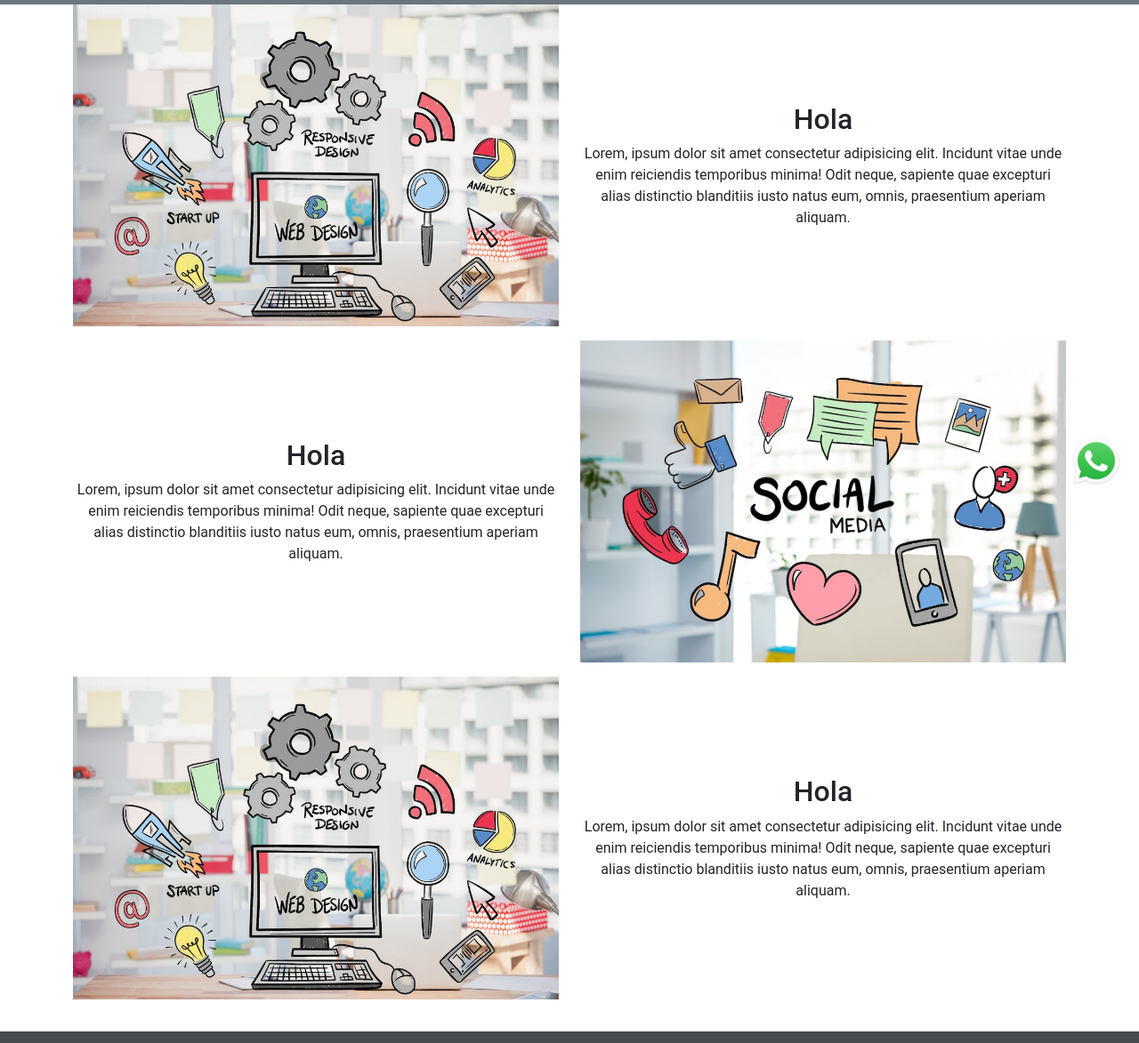
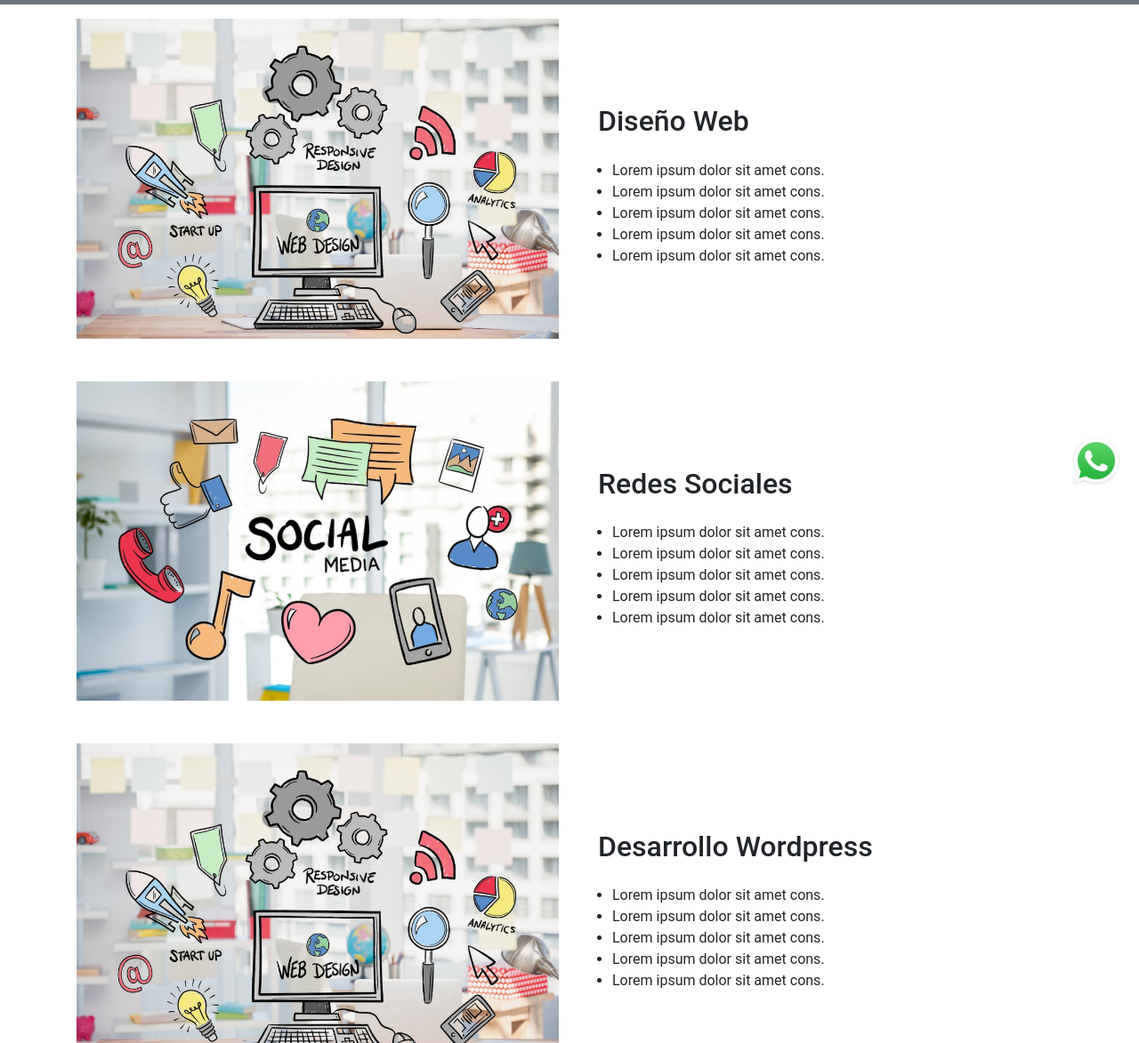
Before and after one commit to Juan-Pablo-Welsch/Pre-Entrega2-WelschJuanPablo, a website: page Servicios.html in a window 1280 px wide. Shown: the part 191-1364 px from the top of the page at 89% size. Drawn offline with nearby package versions, Linux system fonts and the light colour scheme.

Commit message:
decimotercercommit

```diff
--- a/Servicios.html
+++ b/Servicios.html
@@ -37,39 +37,57 @@
     </nav>
 <div class="container">
     <div class="row">
-        <div class="col-sm d-flex justify-content-center align-items-center">
+        <div class="col-sm p-3 d-flex justify-content-center align-items-center">
             <p><img src="./Images/Desarrollo.jpg" alt="Desarrollo" class="img-fluid"></p>
         </div>
-        <div class="col d-flex justify-content-center align-items-center">
-            <div class="texto-servicios text-center">
-                <h2>Hola</h2>
-                <p>Lorem, ipsum dolor sit amet consectetur adipisicing elit. Incidunt vitae unde enim reiciendis temporibus minima! Odit neque, sapiente quae excepturi alias distinctio blanditiis iusto natus eum, omnis, praesentium aperiam aliquam.</p>
+        <div class="col-lg d-flex justify-content-start col-sm d-flex justify-content-center align-items-center">
+            <div class="texto-servicios col-lg tex-start col-sm text-center">
+                <h2 class="text-start p-3">Diseño Web</h2>
+                <ul>
+                    <li class="text-start">Lorem ipsum dolor sit amet cons.</li>
+                    <li class="text-start">Lorem ipsum dolor sit amet cons.</li>
+                    <li class="text-start">Lorem ipsum dolor sit amet cons.</li>
+                    <li class="text-start">Lorem ipsum dolor sit amet cons.</li>
+                    <li class="text-start">Lorem ipsum dolor sit amet cons.</li>
+                </ul>
             </div>
         </div>
     </div>
 </div>
 <div class="container">
     <div class="row">
-        <div class="col-sm d-flex justify-content-center align-items-center">
-            <div class="texto-servicios text-center">
-                <h2>Hola</h2>
-                <p>Lorem, ipsum dolor sit amet consectetur adipisicing elit. Incidunt vitae unde enim reiciendis temporibus minima! Odit neque, sapiente quae excepturi alias distinctio blanditiis iusto natus eum, omnis, praesentium aperiam aliquam.</p>
+        <div class="col-sm p-3 d-flex justify-content flex-center align-items-center">
+            <p><img src="./Images/sociales.jpg" alt="Desarrollo" class="img-fluid"></p>
+        </div>
+        <div class="col-lg d-flex justify-content-start col-sm d-flex justify-content-center align-items-center">
+            <div class="texto-servicios col-lg tex-start col-sm text-center">
+                <h2 class="text-start p-3">Redes Sociales</h2>
+                <ul>
+                    <li class="text-start">Lorem ipsum dolor sit amet cons.</li>
+                    <li class="text-start">Lorem ipsum dolor sit amet cons.</li>
+                    <li class="text-start">Lorem ipsum dolor sit amet cons.</li>
+                    <li class="text-start">Lorem ipsum dolor sit amet cons.</li>
+                    <li class="text-start">Lorem ipsum dolor sit amet cons.</li>
+                </ul>
             </div>
-        </div>
-        <div class="col d-flex justify-content-center align-items-center">
-            <p><img src="./Images/sociales.jpg" alt="Desarrollo" class="img-fluid"></p>
         </div>
     </div>
 </div>
 <div class="container">
     <div class="row">
-        <div class="col-sm d-flex justify-content-center align-items-center">
+        <div class="col-sm p-3 d-flex justify-content-center align-items-center">
             <p><img src="./Images/Desarrollo.jpg" alt="Desarrollo" class="img-fluid"></p>
         </div>
-        <div class="col d-flex justify-content-center align-items-center">
-            <div class="texto-servicios text-center">
-                <h2>Hola</h2>
-                <p>Lorem, ipsum dolor sit amet consectetur adipisicing elit. Incidunt vitae unde enim reiciendis temporibus minima! Odit neque, sapiente quae excepturi alias distinctio blanditiis iusto natus eum, omnis, praesentium aperiam aliquam.</p>
+        <div class="col-lg d-flex justify-content-start col-sm d-flex justify-content-center align-items-center">
+            <div class="texto-servicios col-lg tex-start col-sm text-center">
+                <h2 class="text-start p-3">Desarrollo Wordpress</h2>
+                <ul>
+                    <li class="text-start">Lorem ipsum dolor sit amet cons.</li>
+                    <li class="text-start">Lorem ipsum dolor sit amet cons.</li>
+                    <li class="text-start">Lorem ipsum dolor sit amet cons.</li>
+                    <li class="text-start">Lorem ipsum dolor sit amet cons.</li>
+                    <li class="text-start">Lorem ipsum dolor sit amet cons.</li>
+                </ul>
             </div>
         </div>
     </div>
--- a/scss/estilos.scss
+++ b/scss/estilos.scss
@@ -327,6 +327,7 @@ details [open] summary ::before {
     display: grid;
     grid-template-columns: 1fr 1fr;
     column-gap: 40px;
+    align-items: center;
 }
 
 .formulario {
```
Also changed, not shown: Contacto.html (+2 -2 lines), Nosotros.html (+6 -7 lines), css/estilos.css.
